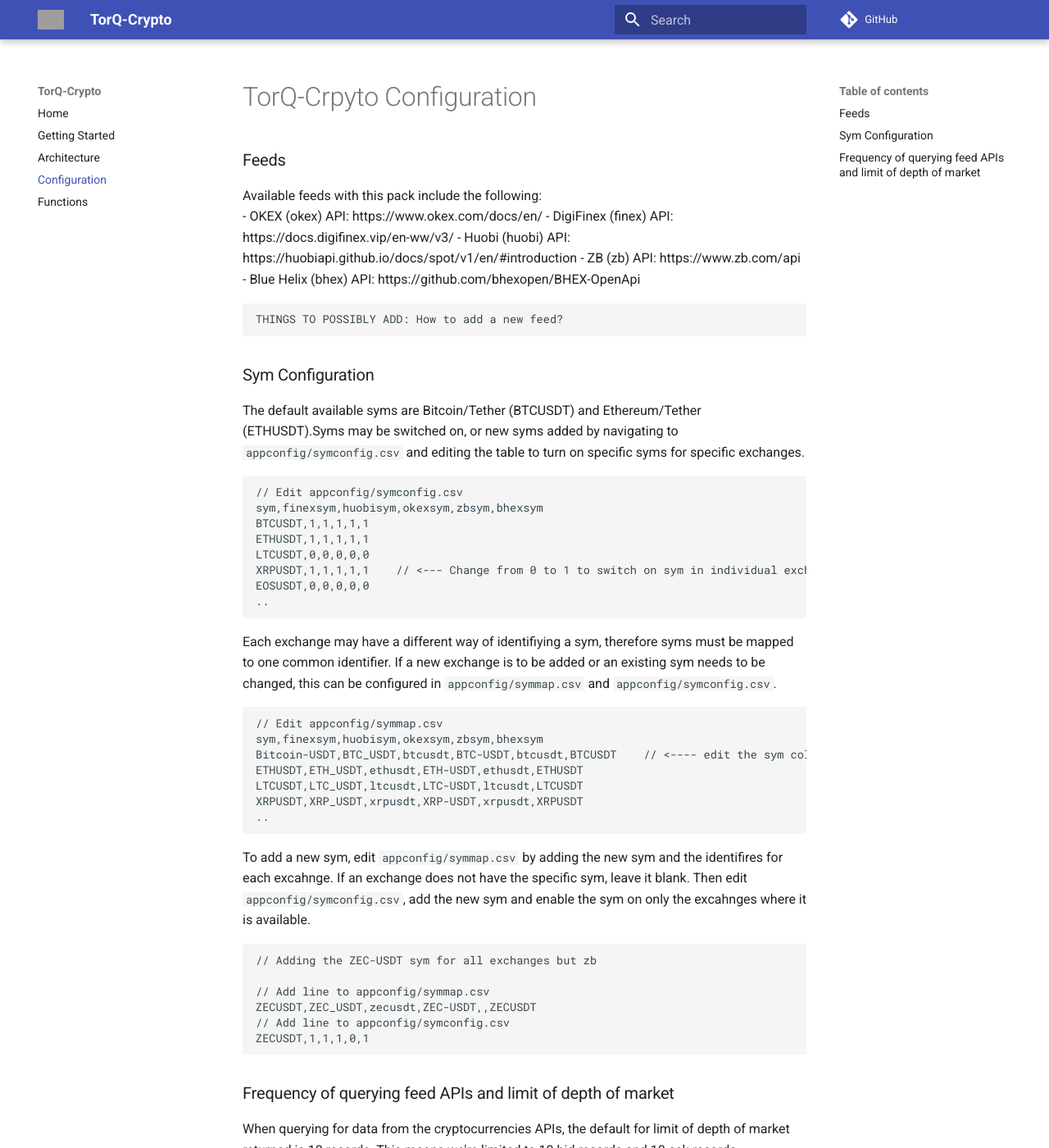
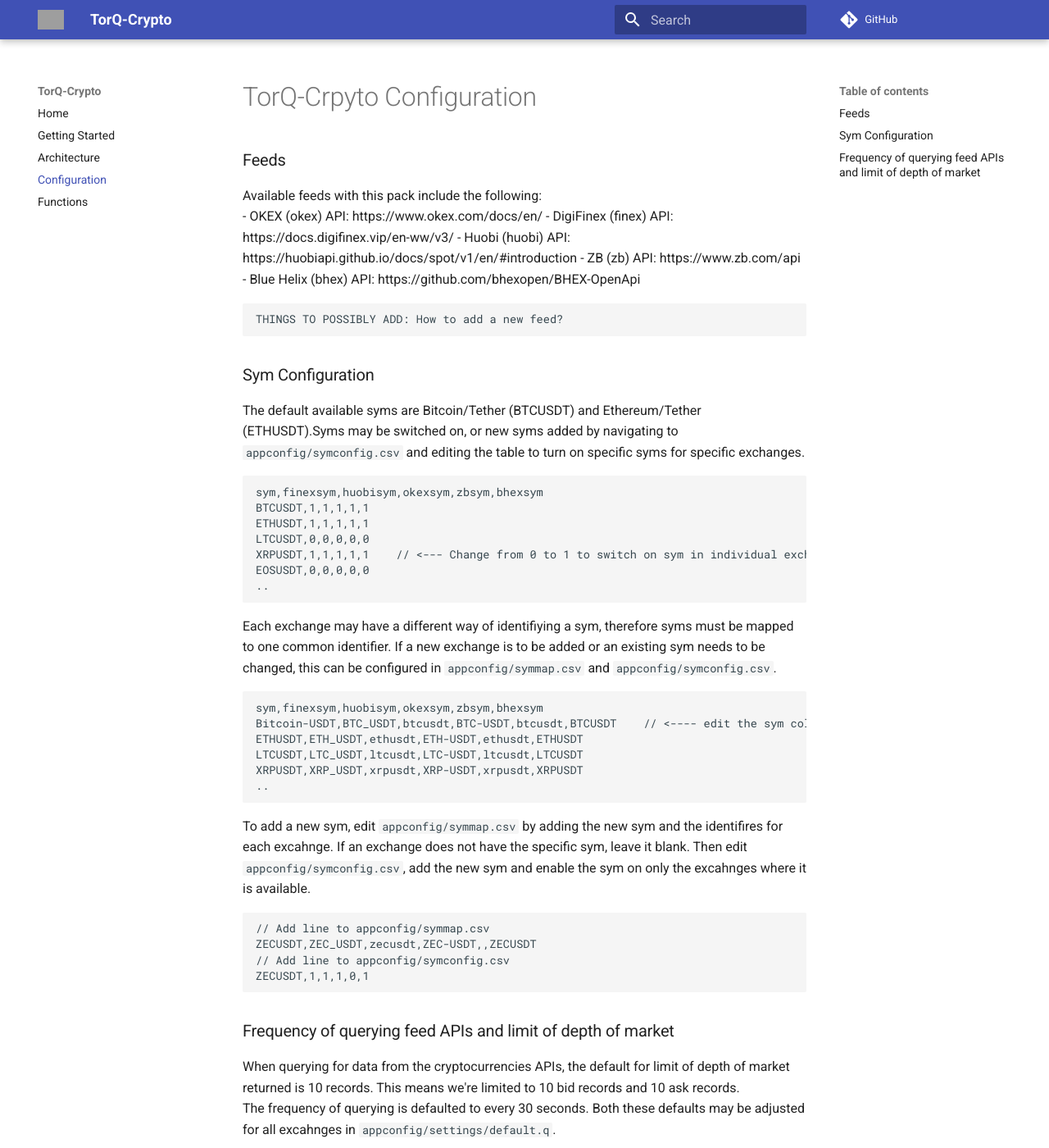
Before and after one commit to DataIntellectTech/TorQ-Crypto, an MkDocs documentation site: the page built from docs/Crypto Configuration.md, in a window 1280 px wide and 1400 px high. Shown: the whole window at 82% size. Built offline with MkDocs 1.6.1 and Material for MkDocs 9.7.7, drawn with Linux system fonts in a browser that asks for light colours; comment, search, counter and statistics services are not loaded; old or Windows-style settings are respelled for this version of MkDocs; grey boxes are pictures that could not be loaded.

Commit message:
Removed comments in code snippets

```diff
--- a/docs/Crypto Configuration.md
+++ b/docs/Crypto Configuration.md
@@ -15,7 +15,6 @@
 be switched on, or new syms added by navigating to `appconfig/symconfig.csv` and editing the
 table to turn on specific syms for specific exchanges.
 
-    // Edit appconfig/symconfig.csv
     sym,finexsym,huobisym,okexsym,zbsym,bhexsym
     BTCUSDT,1,1,1,1,1
     ETHUSDT,1,1,1,1,1
@@ -29,7 +28,6 @@
 an existing sym needs to be changed, this can be configured in `appconfig/symmap.csv`
 and `appconfig/symconfig.csv`.
 
-    // Edit appconfig/symmap.csv
     sym,finexsym,huobisym,okexsym,zbsym,bhexsym
     Bitcoin-USDT,BTC_USDT,btcusdt,BTC-USDT,btcusdt,BTCUSDT    // <---- edit the sym column to change the common identifier
     ETHUSDT,ETH_USDT,ethusdt,ETH-USDT,ethusdt,ETHUSDT
@@ -40,8 +38,6 @@
 To add a new sym, edit `appconfig/symmap.csv` by adding the new sym and the identifires for each excahnge.
 If an exchange does not have the specific sym, leave it blank. Then edit `appconfig/symconfig.csv`, add
 the new sym and enable the sym on only the excahnges where it is available.
-
-    // Adding the ZEC-USDT sym for all exchanges but zb
 
     // Add line to appconfig/symmap.csv
     ZECUSDT,ZEC_USDT,zecusdt,ZEC-USDT,,ZECUSDT
```
